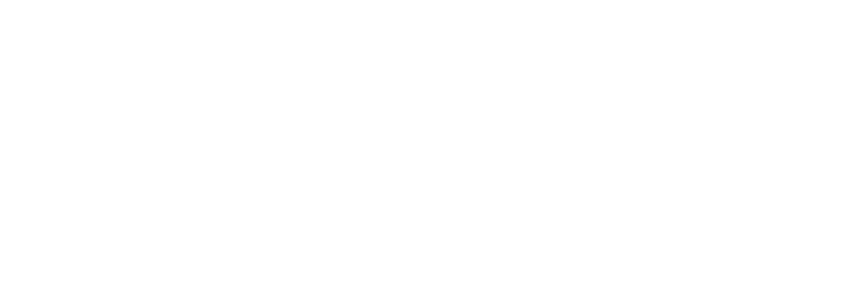
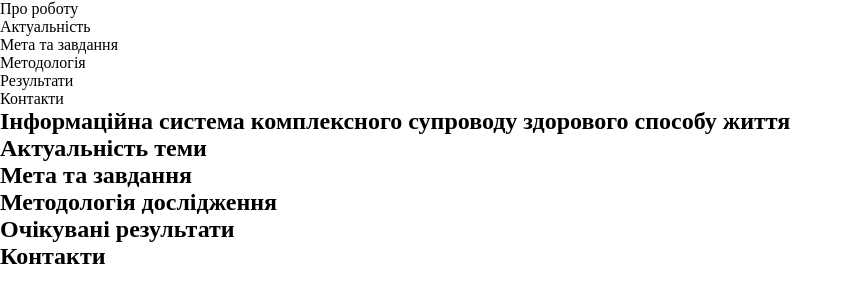
Before and after one commit to pleezgo/project-landing, a plain HTML site: page index.html in a window 1280 px wide. Shown: the whole page, without its empty margins (0-852 px from the left). Drawn offline with Linux system fonts and the light colour scheme.

Commit message:
feat: add semantic, ARIA attributes, headings, Schema.org and Open Graph tags

```diff
--- a/index.html
+++ b/index.html
@@ -12,6 +12,12 @@
 
     <link rel="canonical" href="https://pleezgo.github.io/project-landing/" />
 
+    <meta property="og:title" content="Інформаційна система комплексного супроводу здорового способу життя" />
+    <meta property="og:description" content="Бакалаврська робота Соляра Захара. Розробка веб-застосунку для моніторингу та супроводу здорового способу життя на базі React, Node.js та PostgreSQL." />
+    <meta property="og:type" content="website" />
+    <meta property="og:url" content="https://pleezgo.github.io/project-landing/" />
+    <meta property="og:locale" content="uk_UA" />
+
     <link rel="icon" type="image/x-icon" href="images/favicon.ico" />
     <link rel="icon" type="image/png" sizes="16x16" href="images/favicon-16x16.png" />
     <link rel="icon" type="image/png" sizes="32x32" href="images/favicon-32x32.png" />
@@ -19,7 +25,63 @@
 
     <link rel="stylesheet" href="reset.css" />
     <link rel="stylesheet" href="styles.css" />
+
+    <script type="application/ld+json">
+        {
+        "@context": "https://schema.org",
+        "@type": "ScholarlyArticle",
+        "headline": "Інформаційна система комплексного супроводу здорового способу життя",
+        "author": {
+            "@type": "Person",
+            "name": "Соляр Захар"
+        },
+        "description": "Розробка веб-застосунку для моніторингу та підтримки здорового способу життя на базі React, Node.js та PostgreSQL.",
+        "keywords": "інформаційна система, здоровий спосіб життя, React, Node.js, Express, PostgreSQL",
+        "inLanguage": "uk"
+        }
+    </script>
 </head>
 <body>
+  <header role="banner">
+    <nav aria-label="Головна навігація">
+      <ul>
+        <li><a href="#hero-title">Про роботу</a></li>
+        <li><a href="#about-title">Актуальність</a></li>
+        <li><a href="#goals-title">Мета та завдання</a></li>
+        <li><a href="#methodology-title">Методологія</a></li>
+        <li><a href="#results-title">Результати</a></li>
+        <li><a href="#contacts-title">Контакти</a></li>
+      </ul>
+    </nav>
+  </header>
+
+  <main role="main">
+    <section aria-labelledby="hero-title">
+      <h1 id="hero-title">Інформаційна система комплексного супроводу здорового способу життя</h1>
+    </section>
+
+    <section aria-labelledby="about-title">
+      <h2 id="about-title">Актуальність теми</h2>
+    </section>
+
+    <section aria-labelledby="goals-title">
+      <h2 id="goals-title">Мета та завдання</h2>
+    </section>
+
+    <section aria-labelledby="methodology-title">
+      <h2 id="methodology-title">Методологія дослідження</h2>
+    </section>
+
+    <section aria-labelledby="results-title">
+      <h2 id="results-title">Очікувані результати</h2>
+    </section>
+
+    <section aria-labelledby="contacts-title">
+      <h2 id="contacts-title">Контакти</h2>
+    </section>
+  </main>
+
+  <footer role="contentinfo">
+  </footer>
 </body>
 </html>
```
